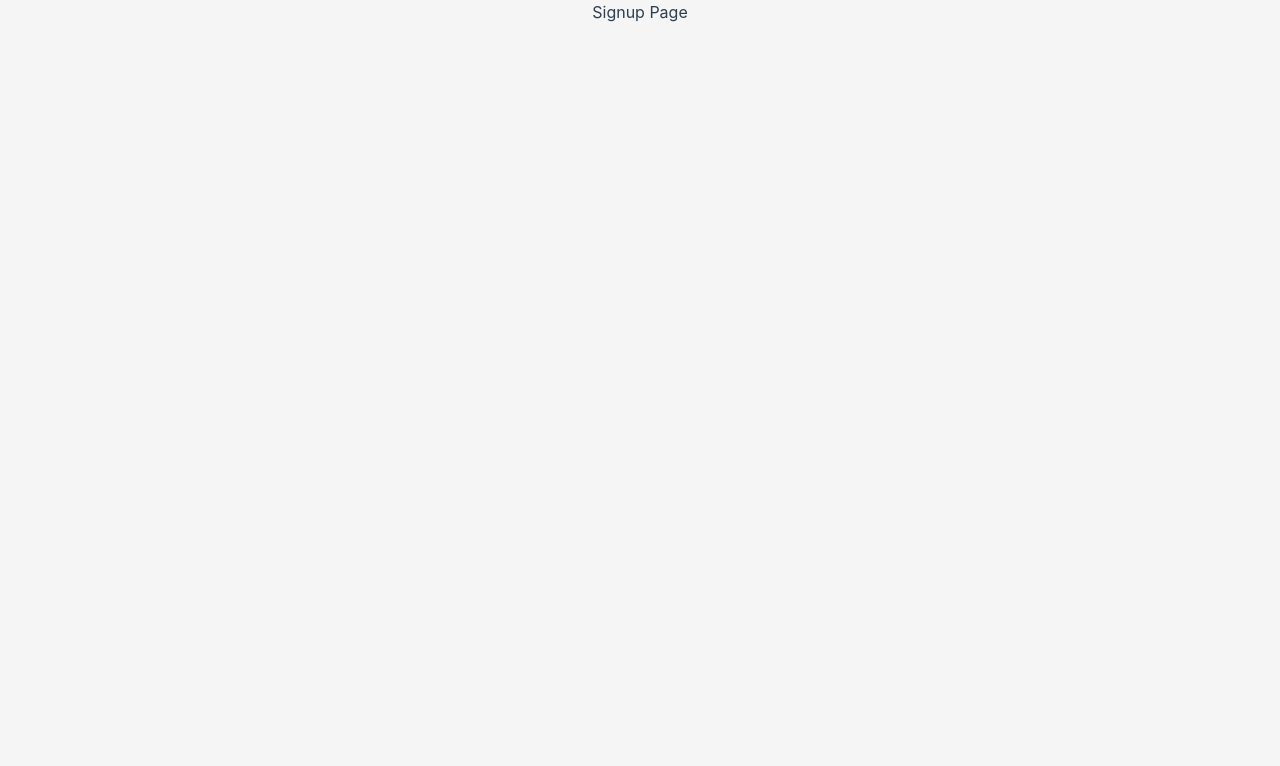
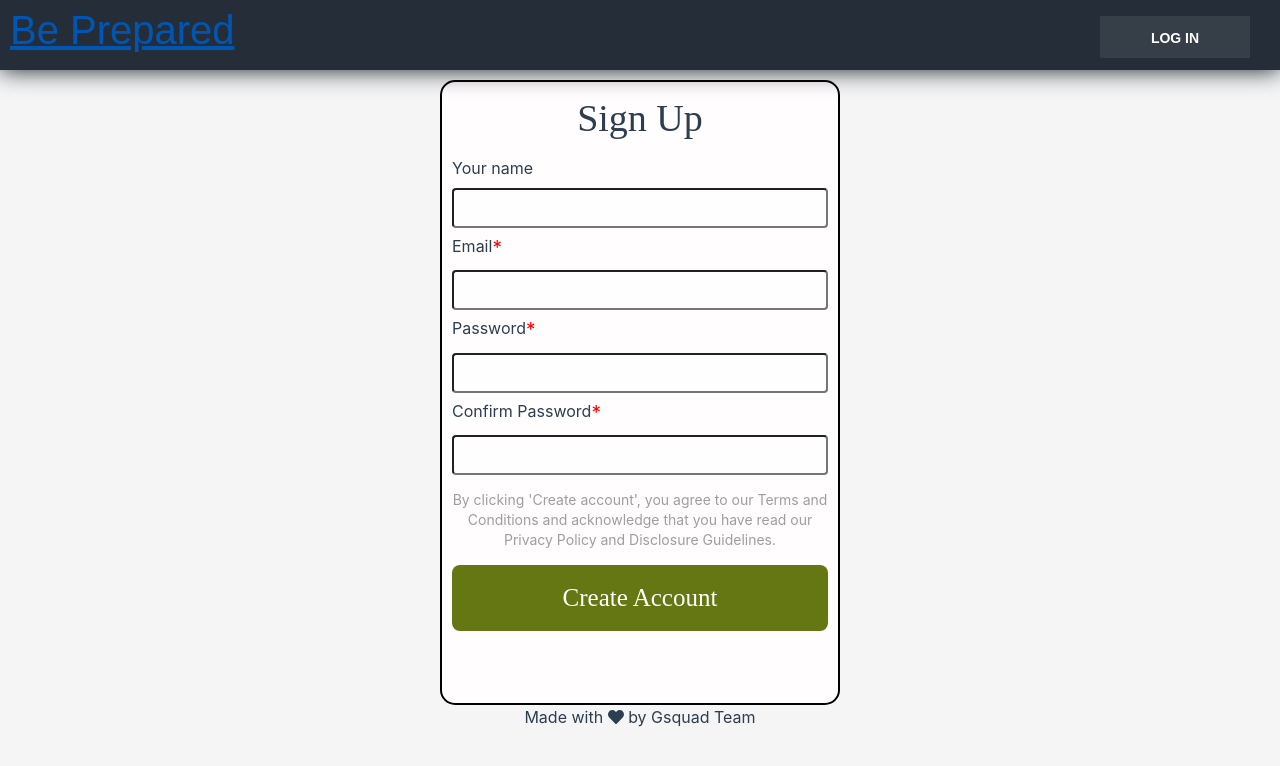
Before and after one commit to abdulhaqshah/be-prepared-app-vue, a Vue app: page /#/signup in a window 1280 px wide. Shown: the top 766 px of the page. Built offline with nearby package versions, Linux system fonts and the light colour scheme.

Commit message:
signup page added validation done

```diff
--- a/package.json
+++ b/package.json
@@ -17,6 +17,7 @@
     "npm": "^6.9.0",
     "vue": "^2.6.10",
     "vue-router": "^3.0.3",
+    "vuelidate": "^0.7.4",
     "vuex": "^3.0.1"
   },
   "devDependencies": {
--- a/src/constants/index.js
+++ b/src/constants/index.js
@@ -1,4 +1,6 @@
 /**************** Front End App Routing ***************/
-export const HOME = "/";
-export const SINGUP = "/signup";
-export const LOGIN = "/login";
+export const FE_PATHS = {
+  HOME: "/",
+  SINGUP: "/signup",
+  LOGIN: "/login"
+};
--- a/src/main.js
+++ b/src/main.js
@@ -1,6 +1,7 @@
 import Vue from "vue";
 import App from "./App.vue";
 import "./assets/css/default.css";
+import Vuelidate from "vuelidate";
 import router from "./router";
 //import store from "./store";
 import { FontAwesomeIcon } from "@fortawesome/vue-fontawesome";
@@ -9,6 +10,8 @@ Vue.component("font-awesome-icon", FontAwesomeIcon);
 
 Vue.config.productionTip = false;
 
+Vue.use(Vuelidate);
+
 new Vue({
   router,
   //store,
--- a/src/router.js
+++ b/src/router.js
@@ -2,19 +2,20 @@ import Vue from "vue";
 import Router from "vue-router";
 import Home from "./views/Home/Home.vue";
 import Signup from "./views/Signup/Signup.vue";
+import { FE_PATHS } from "./constants/index";
 
 Vue.use(Router);
 
 export default new Router({
   routes: [
     {
-      path: "/",
+      path: FE_PATHS.HOME,
       name: "home",
       component: Home,
       exact: true
     },
     {
-      path: "/signup",
+      path: FE_PATHS.SINGUP,
       name: "signup",
       component: Signup,
       exact: true
--- a/src/views/Home/Section.vue
+++ b/src/views/Home/Section.vue
@@ -3,7 +3,7 @@
     <section id="intro" class="mainPage_topBar">
       <h1>Mock interview with engineers</h1>
       <p>We provide the same experience as real interviews and you'll get real feedback in the end.</p>
-      <Router-Link to="/signup">
+      <Router-Link :to="signup">
         <button class="navigation-auth_signup-button">Sign Up</button>
       </Router-Link>
     </section>
@@ -72,7 +72,7 @@ import { faHeart } from "@fortawesome/free-solid-svg-icons";
 import { library } from "@fortawesome/fontawesome-svg-core";
 import { faUsers } from "@fortawesome/free-solid-svg-icons";
 import { faDesktop } from "@fortawesome/free-solid-svg-icons";
-import { SIGNUP } from "@/constants";
+import { FE_PATHS } from "../../constants/index";
 
 library.add(faHeart);
 library.add(faUsers);
@@ -81,7 +81,7 @@ library.add(faDesktop);
 export default {
   data() {
     return {
-      testing: SIGNUP
+      signup: FE_PATHS.SINGUP
     }
   }
 };
--- a/src/views/Signup/Signup.vue
+++ b/src/views/Signup/Signup.vue
@@ -1,17 +1,209 @@
 <template>
-    <p>Signup Page</p>
+  <div>
+    <Header btnName="Log In" redirectTo="{LOGIN}"/>
+    <div class="signup-container">
+      <div class="inner-container">
+        <h1 class="heading" align="center">Sign Up</h1>
+        <form @submit.prevent="submitForm">
+          <div>
+            <label class="labels">Your name</label>
+            <br>
+            <input class="field" name="name" type="text" v-model="user.name">
+            <div class="error-msg">
+                {{showSpecificErrorMsg(this.$v.user.name,"name")}}
+            </div>
+          </div>
+          <div>
+            <label class="labels">
+              Email <span class="required-indicator">*</span>
+            </label>
+            <br>
+            <input class="field" name="email" v-model="user.email">
+            <div class="error-msg" v-show="$v.user.email.$error">
+                {{showSpecificErrorMsg(this.$v.user.email,"email")}}
+            </div>
+          </div>
+          <div>
+            <label class="labels">
+              Password <span class="required-indicator">*</span>
+            </label>
+            <br>
+            <input class="field" name="password" type="password" v-model="user.password">
+            <div class="error-msg" v-show="$v.user.password.$error">
+                {{showSpecificErrorMsg(this.$v.user.password,"password")}}
+            </div>
+          </div>
+          <div>
+            <label class="labels">
+              Confirm Password <span class="required-indicator">*</span>
+            </label>
+            <br>
+            <input class="field" name="confirmPassword" type="password" v-model="user.confirmPassword">
+            <div class="error-msg" v-show="$v.user.confirmPassword.$error">
+                {{showSpecificErrorMsg(this.$v.user.confirmPassword,"confirmPassword")}}
+            </div>
+          </div>
+          <div class="term-conditions">
+            By clicking 'Create account', you agree to our Terms and
+            Conditions and acknowledge that you have read our Privacy Policy
+            and Disclosure Guidelines.
+          </div>
+          <div>
+            <button class="button" name="signUpBtn" type="submit">Create Account</button>
+          </div>
+        </form>
+      </div>
+    </div>
+    <Footer/>
+  </div>
 </template>
 
 <script>
+import Header  from "@/components/Header";
+import Footer  from "@/components/Footer";
+import { required, minLength, maxLength, sameAs, email } from 'vuelidate/lib/validators'
+
 export default {
     name: "Signup",
-    mounted() {
-        debugger;
-        console.log('signup');
-    }
+    components: {
+        Header,
+        Footer
+    },
+    data(){
+        return {
+            user: {
+                name: "",
+                email: "",
+                password: "",
+                confirmPassword: ""
+            },
+            errors:{}
+        }
+    },
+    methods: {
+        showSpecificErrorMsg(item, itemName) {
+            debugger
+
+            switch (itemName){
+                case "name":
+                    if (!item.max) {
+                    return "Name can be max 20 charachter";
+                    }else if (!item.min) {
+                        return "Name should be min 3 charachter";
+                    }
+                    break;
+                case "email":
+                    if (!item.max) {
+                        return "Email can be max 30 charachter";
+                    }else if (!item.email) {
+                        return "Invalid email format";
+                    }else if (!item.required) {
+                        return "Email is required";
+                    }
+                    break;
+                case "password":
+                    if (!item.max) {
+                        return "Password can be max 20 charachter";
+                    }else if (!item.min) {
+                        return "Password should be min 6 charachter";
+                    }else if (!item.required) {
+                        return "Password is required";
+                    }
+                    break;
+                case "confirmPassword":
+                    if (!item.sameAsPassword) {
+                        return "Confirm Password is not matching with Password";
+                    }else if (!item.required) {
+                        return "confirmPassword is required";
+                    }
+                    break;
+
+            }
+
+        },
+        submitForm() {
+            this.$v.user.$touch();
+            debugger
+            console.log (this.$v.user.$error)
+        }
+
+    },
+    validations: {
+        user: {
+            name: { min: minLength(3), max: maxLength(25) },
+            email: { required, email, max: maxLength(30) },
+            password: { required, min: minLength(6), max: maxLength(20) },
+            confirmPassword: { required, sameAsPassword: sameAs('password') }
+        },
+    },
 }
 </script>
 
 <style>
+.signup-container {
+  margin-left: auto;
+  margin-right: auto;
+  max-width: 400px;
+}
+.inner-container {
+  background: #fffdfd;
+  padding-top: 4px;
+  border: 2px solid black;
+  border-radius: 15px;
+  height: 625px;
+  padding-left: 10px;
+  padding-right: 10px;
+  margin-top: 80px;
+}
+.button {
+  color: white;
+  background-color: rgb(101, 119, 18);
+  padding: 14px 20px;
+  margin: 15px 0;
+  border: none;
+  cursor: pointer;
+  width: 100%;
+  font: bold;
+  font-family: cursive;
+  font-size: 25px;
+  border-radius: 8px;
+}
+.labels {
+  margin-top: 6px;
+  float: left;
+}
+.heading {
+  padding-top: 10px;
+  font: bold;
+  font-family: cursive;
+  font-size: 38px;
+  align-items: center;
+}
+.field {
+  width: 100%;
+  height: 40px;
+  border-radius: 4px;
+  position: relative;
+  background-color: rgba(255, 255, 255, 0.3);
+  transition: 0.3s all;
+}
+.field:hover {
+  background-color: rgba(255, 255, 255, 0.45);
+  box-shadow: 0px 4px 20px 0px rgba(0, 0, 0, 0.05);
+}
+.required-indicator {
+  color: red;
+  font-size: 19px;
+  float: right;
+}
 
+.term-conditions {
+  padding-top: 15px;
+  font-size: 14px;
+  color: #9e9e9e;
+  line-height: 20px;
+}
+.error-msg {
+  color: red;
+}
 </style>
```
Also changed, not shown: 1 other file (tests, documents, lock files or other folders).
